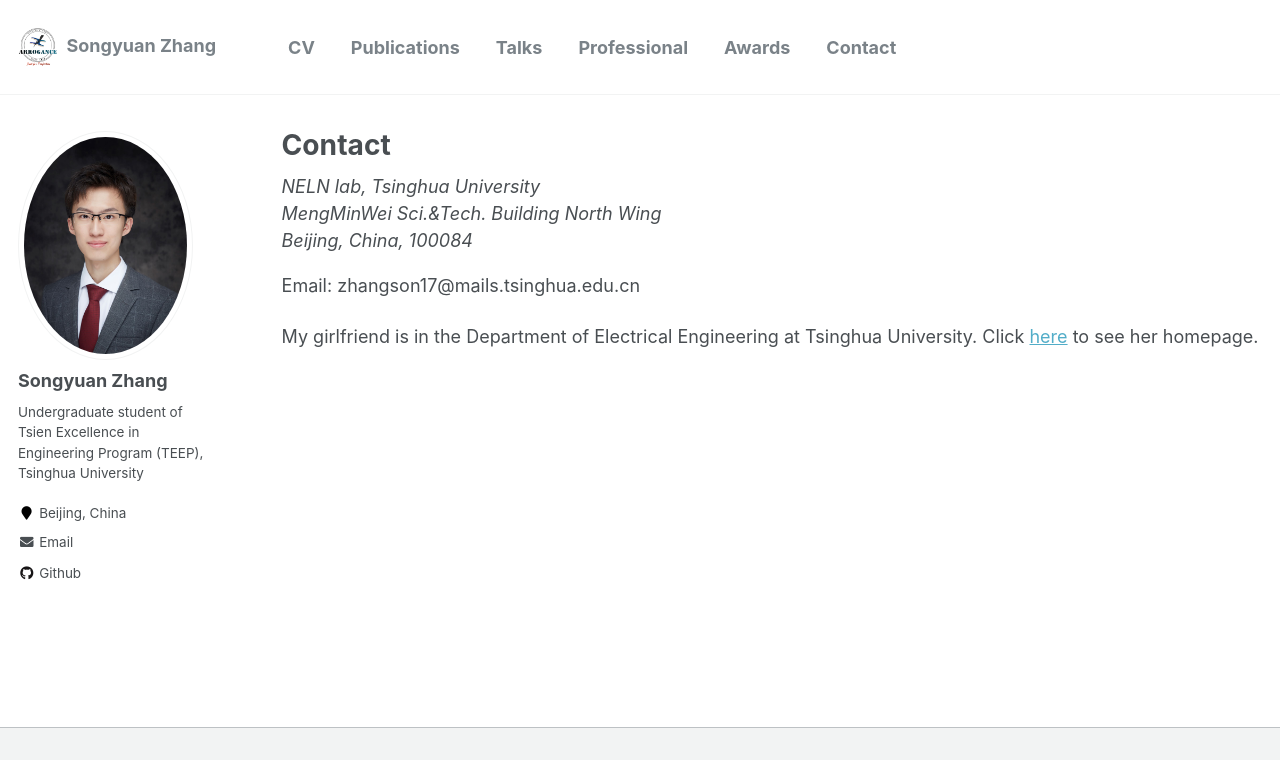
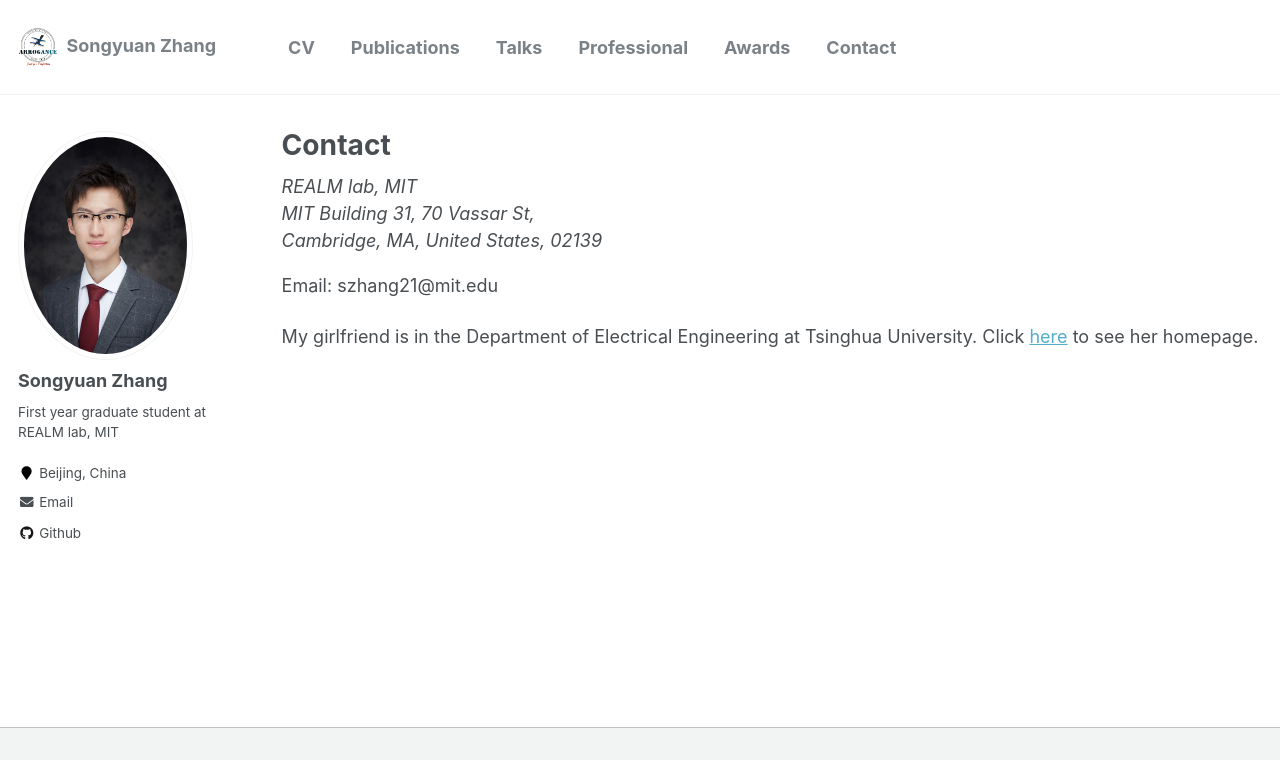
Before and after one commit to syzhang092218-source/syzhang092218-source.github.io, a Jekyll site: the page built from _pages/contact.md, in a window 1280 px wide, cut to the strip 0-760 px from the top of the page. Built offline with Jekyll 4.4.1, drawn with Linux system fonts in a browser that asks for light colours.

Commit message:
update to 1st year at mit

```diff
--- a/_config.yml
+++ b/_config.yml
@@ -10,7 +10,7 @@
 title                    : "Songyuan Zhang"
 title_separator          : "-"
 name                     : &name "Songyuan Zhang"
-description              : &description "Undergraduate student of Tsien Excellence in Engineering Program (TEEP), Tsinghua University"
+description              : &description "First year graduate student at REALM lab, MIT"
 url                      : https://syzhang092218-source.github.io # the base hostname & protocol for your site e.g. "https://mmistakes.github.io"
 logo                     : "/files/logo.png"
 baseurl                  : "" # the subpath of your site, e.g. "/blog"
@@ -83,7 +83,7 @@
 author:
   name             : "Songyuan Zhang"
   avatar           : "professional_1224x1633.jpg"
-  bio              : "Undergraduate student of Tsien Excellence in Engineering Program (TEEP), Tsinghua University"
+  bio              : "First year graduate student at REALM lab, MIT"
   location         : "Beijing, China"
   employer         :
   pubmed           :
--- a/_pages/contact.md
+++ b/_pages/contact.md
@@ -5,11 +5,12 @@
 author_profile: true
 ---
 <address>
-  NELN lab, Tsinghua University<br>
-	MengMinWei Sci.&Tech. Building North Wing<br>
-    Beijing, China, 100084<br>
+  REALM lab, MIT<br>
+	MIT Building 31, 70 Vassar St,<br>
+    Cambridge, MA, United States, 02139<br>
 </address>
-Email: zhangson17@mails.tsinghua.edu.cn
+
+Email: szhang21@mit.edu
 
 
 
```
Also changed, not shown: _pages/about.md (+5 -3 lines), _pages/professional.md (+1 -1 lines).
